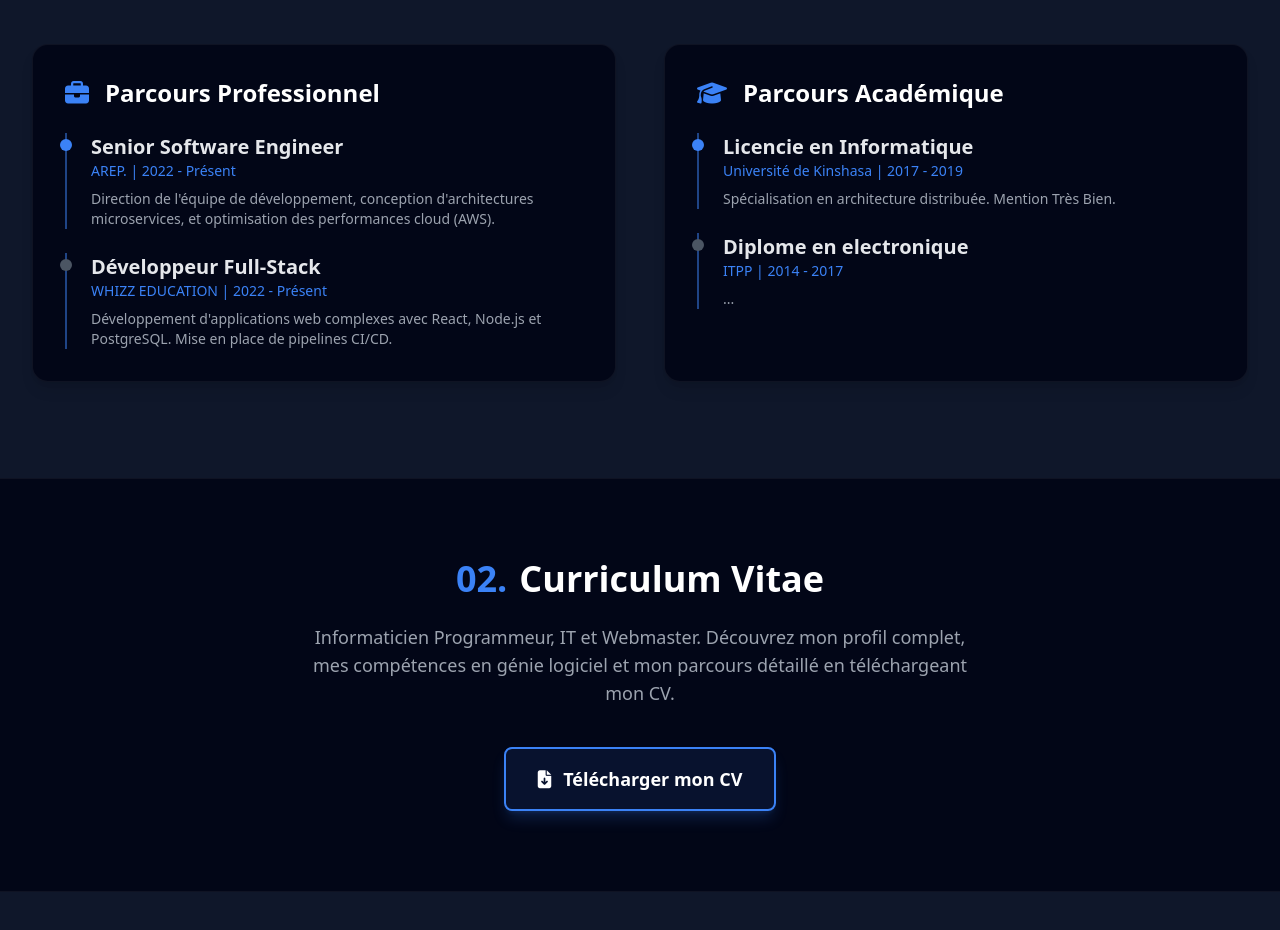
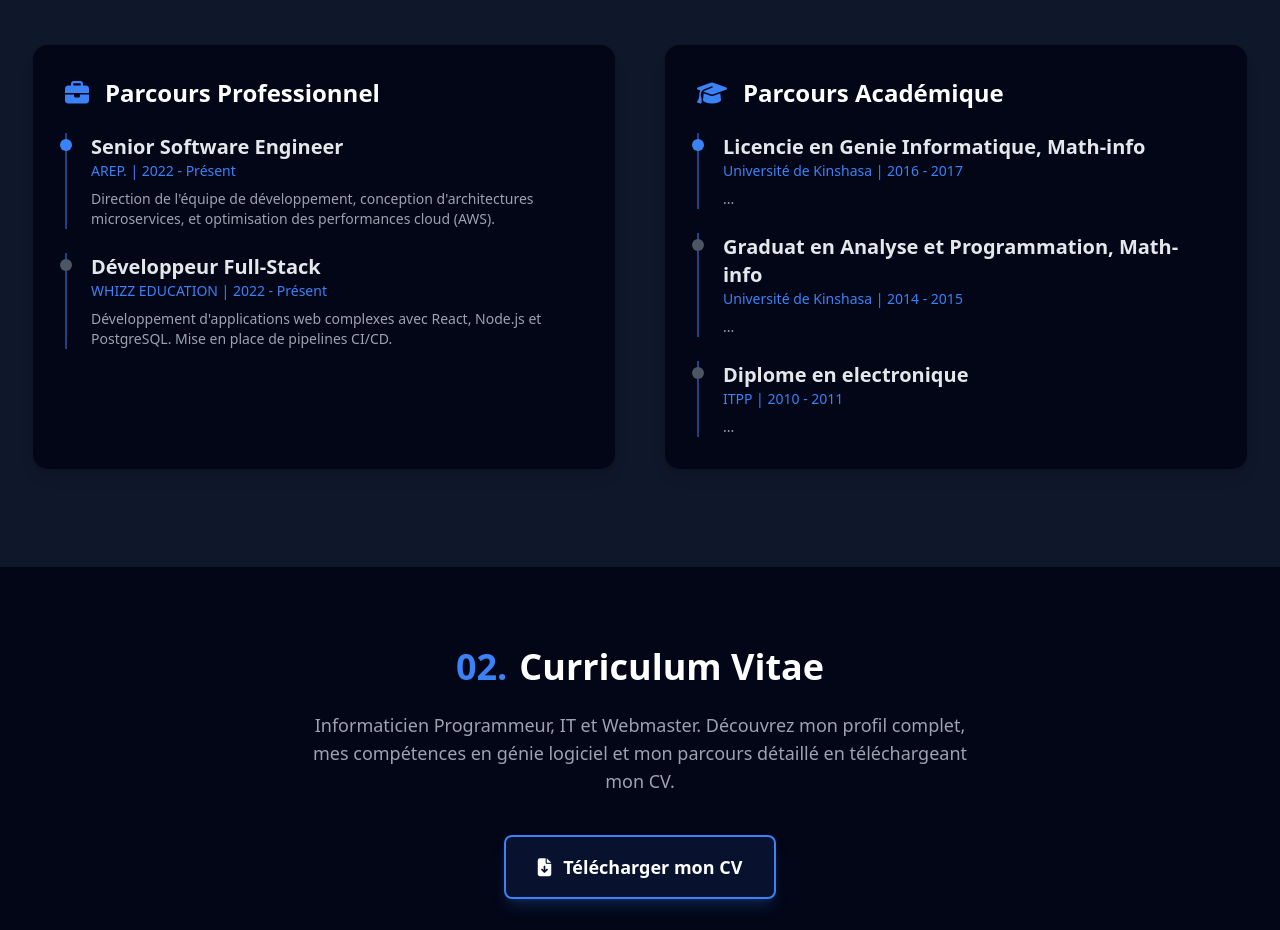
Before and after one commit to heritiermanzambi/portofolio_jack_maketi, a plain HTML site: page public/index.html in a window 1280 px wide. Shown: the part 940-1870 px from the top of the page. Drawn offline with nearby package versions, Linux system fonts and the light colour scheme.

Commit message:
ajoute de formations

```diff
--- a/public/index.html
+++ b/public/index.html
@@ -123,16 +123,25 @@
                     <div class="space-y-6">
                         <div class="relative pl-6 border-l-2 border-primary/50">
                             <div class="absolute w-3 h-3 bg-primary rounded-full -left-[7px] top-1.5"></div>
-                            <h4 class="text-xl font-semibold text-gray-200">Licencie en Informatique</h4>
-                            <p class="text-primary text-sm font-medium mb-2">Université de Kinshasa | 2017 - 2019</p>
-                            <p class="text-gray-400 text-sm">Spécialisation en architecture distribuée. Mention Très Bien.</p>
+                            <h4 class="text-xl font-semibold text-gray-200">Licencie en Genie Informatique, Math-info</h4>
+                            <p class="text-primary text-sm font-medium mb-2">Université de Kinshasa | 2016 - 2017</p>
+                            <p class="text-gray-400 text-sm">...</p>
                         </div>
                         <div class="relative pl-6 border-l-2 border-primary/50">
                             <div class="absolute w-3 h-3 bg-gray-600 rounded-full -left-[7px] top-1.5"></div>
-                            <h4 class="text-xl font-semibold text-gray-200">Diplome en electronique</h4>
-                            <p class="text-primary text-sm font-medium mb-2">ITPP | 2014 - 2017</p>
+                            <h4 class="text-xl font-semibold text-gray-200">Graduat en Analyse et Programmation, Math-info</h4>
+                            <p class="text-primary text-sm font-medium mb-2">Université de Kinshasa | 2014 - 2015</p>
                             <p class="text-gray-400 text-sm">...</p>
                         </div>
+
+
+                        <div class="relative pl-6 border-l-2 border-primary/50">
+                            <div class="absolute w-3 h-3 bg-gray-600 rounded-full -left-[7px] top-1.5"></div>
+                            <h4 class="text-xl font-semibold text-gray-200">Diplome en electronique</h4>
+                            <p class="text-primary text-sm font-medium mb-2">ITPP | 2010 - 2011</p>
+                            <p class="text-gray-400 text-sm">...</p>
+                        </div>
+
                     </div>
                 </div>
             </div>
```
